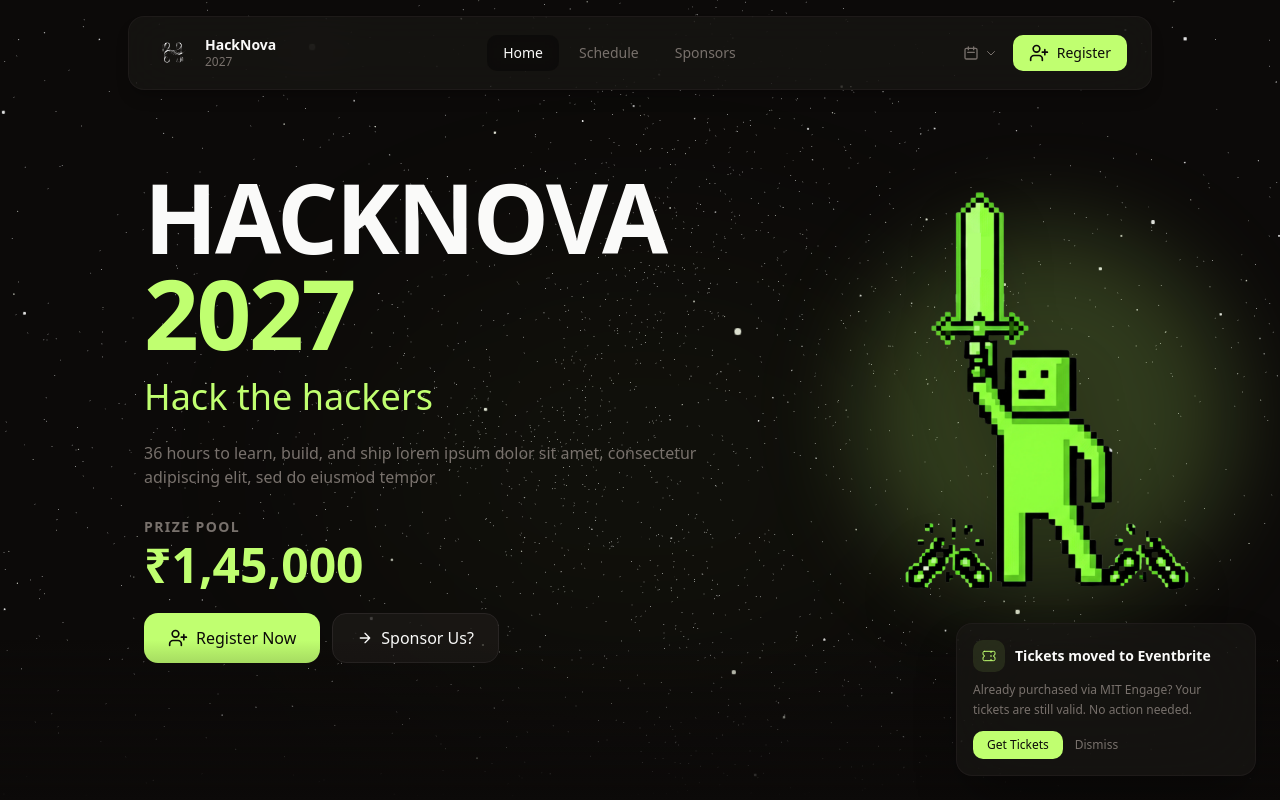
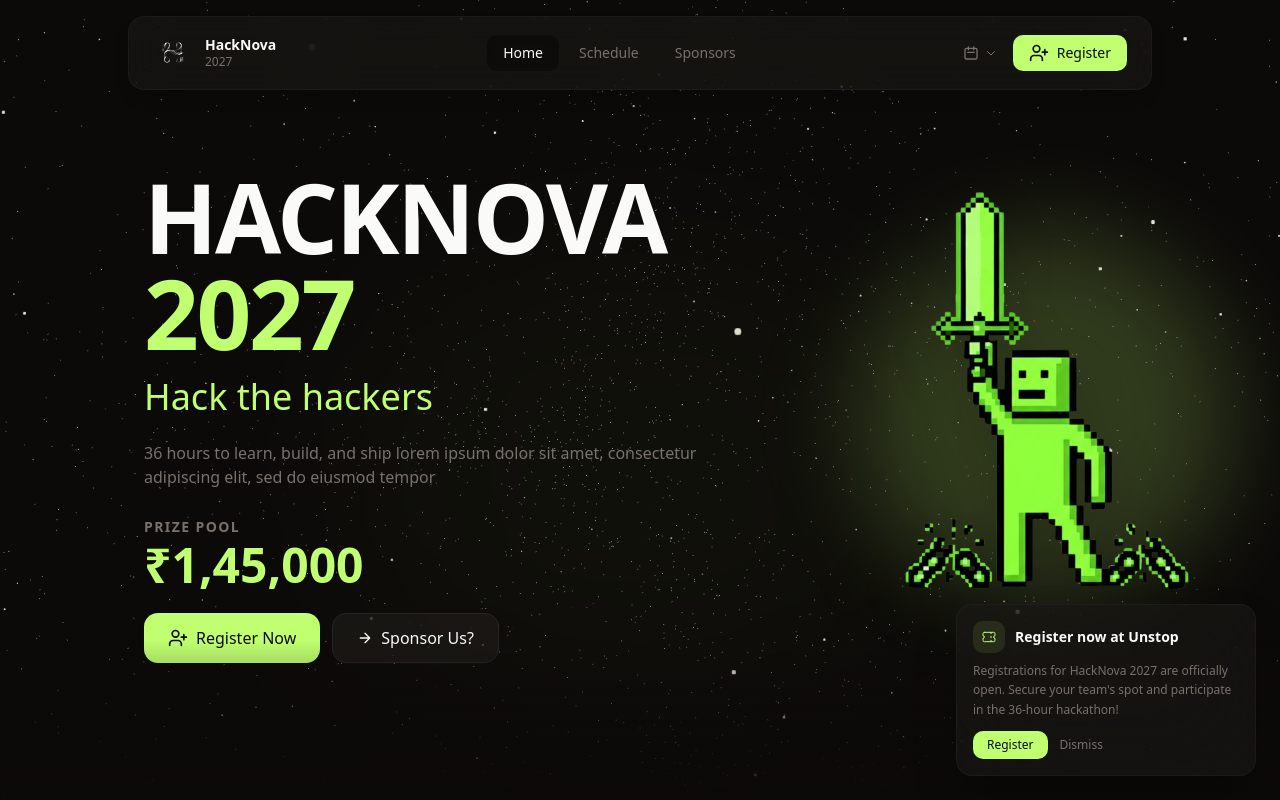
Before and after one commit to adtytiw/hacknova-2027, a Next.js app: page / in a window 1280 px wide. Shown: the top 800 px of the page. Built offline with nearby package versions, Linux system fonts and the light colour scheme.

Commit message:
Update registration notice to Unstop

```diff
--- a/src/components/layout/ticket-notice.tsx
+++ b/src/components/layout/ticket-notice.tsx
@@ -4,8 +4,8 @@ import { useState } from "react";
 import { motion, AnimatePresence } from "motion/react";
 import Link from "next/link";
 
-const STORAGE_KEY = "ticket-notice-dismissed";
-const EVENTBRITE_URL = "https://www.eventbrite.com/e/mit-bitcoin-expo-2026-tickets-1984845280665";
+const STORAGE_KEY = "hacknova-unstop-notice-dismissed";
+const REGISTER_URL = "https://github.com/adtytiw";
 
 export function TicketNotice() {
   const [visible, setVisible] = useState(() => {
@@ -56,23 +56,23 @@ export function TicketNotice() {
                   </svg>
                 </div>
                 <h3 className="text-foreground text-sm font-semibold">
-                  Tickets moved to Eventbrite
+                  Register now at Unstop
                 </h3>
               </div>
               <p className="text-muted mt-2 text-xs leading-relaxed">
-                Already purchased via MIT Engage? Your tickets are still valid. No action needed.
+                Registrations for HackNova 2027 are officially open. Secure your team&apos;s spot and participate in the 36-hour hackathon!
               </p>
 
               {/* Actions */}
               <div className="mt-3 flex items-center gap-3">
                 <Link
-                  href={EVENTBRITE_URL}
+                  href={REGISTER_URL}
                   target="_blank"
                   rel="noopener noreferrer"
                   onClick={dismiss}
                   className="bg-accent text-accent-foreground hover:bg-accent/90 rounded-lg px-3.5 py-1.5 text-xs font-medium transition-colors"
                 >
-                  Get Tickets
+                  Register
                 </Link>
                 <button
                   onClick={dismiss}
--- a/src/components/ticket-notice.tsx
+++ b/src/components/ticket-notice.tsx
@@ -44,12 +44,14 @@ export function TicketNotice() {
                     <path strokeLinecap="round" strokeLinejoin="round" strokeWidth={1.5} d="M15 5v2m0 4v2m0 4v2M5 5a2 2 0 00-2 2v3a2 2 0 110 4v3a2 2 0 002 2h14a2 2 0 002-2v-3a2 2 0 110-4V7a2 2 0 00-2-2H5z" />
                   </svg>
                 </div>
-                <h2 className="text-foreground text-sm font-semibold">Register hree</h2>
+                <h2 className="text-foreground text-sm font-semibold">Register now at Unstop</h2>
               </div>
-              <p className="text-muted mt-2 text-xs leading-relaxed">You can register now @ Unstop.</p>
+              <p className="text-muted mt-2 text-xs leading-relaxed">
+                Registrations for HackNova 2027 are officially open. Secure your team&apos;s spot and participate in the 36-hour hackathon!
+              </p>
               <div className="mt-3 flex items-center gap-3">
                 <a href={REGISTER_URL} target="_blank" rel="noopener noreferrer" onClick={dismiss} className="bg-accent text-accent-foreground hover:bg-accent/90 rounded-lg px-3.5 py-1.5 text-xs font-medium transition-colors">
-                  Get Tickets
+                  Register
                 </a>
                 <button type="button" onClick={dismiss} className="text-muted hover:text-foreground text-xs font-medium transition-colors">
                   Dismiss
```
